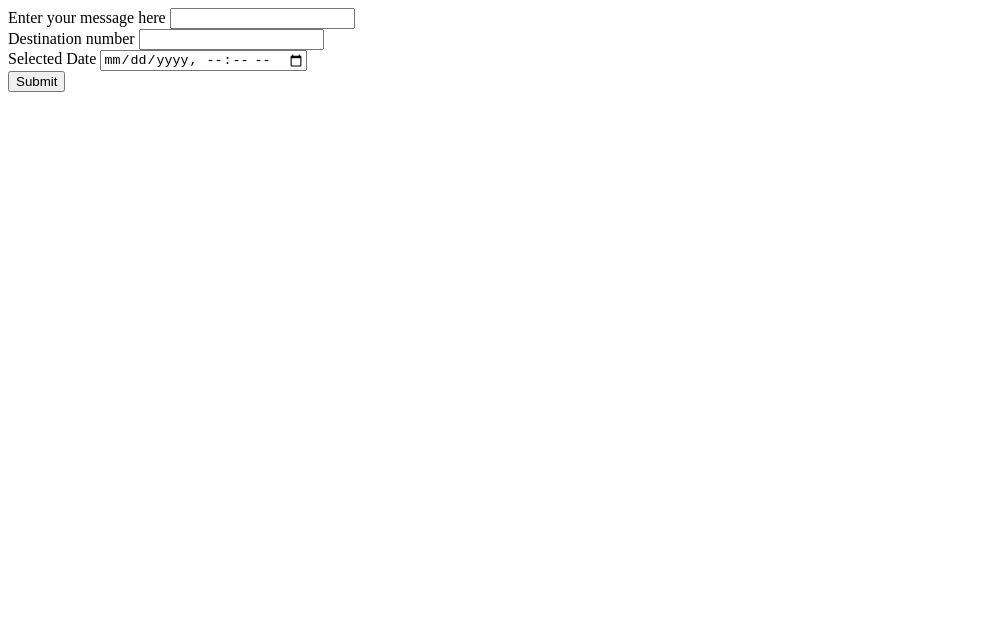
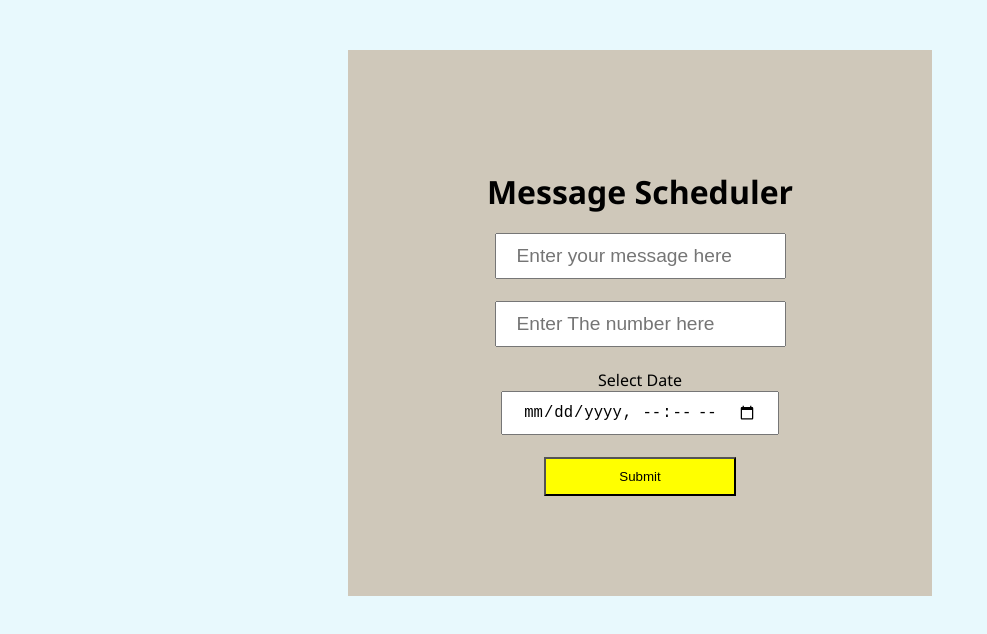
Before and after one commit to bipey/Message-scheduler, a website: page front.html in a window 1280 px wide. Shown: the whole page, without its empty margins (0-987 px from the left). Drawn offline with Linux system fonts and the light colour scheme.

Commit message:
Add files via upload
Enhanced the UI

```diff
--- /dev/null
+++ b/front.css
@@ -0,0 +1,40 @@
+*{
+    margin: 0;
+    padding: 0;
+}
+body{
+    background-color: rgb(232, 249, 253);
+    font-family: 'Segoe UI', Tahoma, Geneva, Verdana, sans-serif;
+
+}
+.formInp{
+    display: flex;
+    flex-direction: column;
+    width: 30%;
+    margin: 50px auto;
+    justify-content: center;
+    align-items: center;
+    padding: 100px;
+    color: black;
+    font: 900;
+    background: rgb(207, 200, 186);
+}
+.inp{
+    color: black;
+    padding: 10px 20px;
+    font-size: larger;
+}
+#subBtn{
+    padding: 10px 30px;
+    background: yellow;
+    font: bolder;
+    cursor: pointer;
+    width: 50%;
+}
+input::-webkit-inner-spin-button {
+    -webkit-appearance: none;
+    margin: 0;
+  }
+  h1{
+    padding: 20px 0px;
+  }
--- a/front.html
+++ b/front.html
@@ -3,15 +3,21 @@
 <head>
     <meta charset="UTF-8">
     <meta name="viewport" content="width=device-width, initial-scale=1.0">
+    <link rel="stylesheet" href="front.css">
     <title>Document</title>
 </head>
 <body>
   <form action="/" method="POST" enctype="application/x-www-form-urlencoded" onsubmit="return validateForm()">
-        Enter your message here <input type="text" name="message" id=""><br>
-        Destination number <input type="number" name="num" id="destination_number" required pattern="(97|98)\d{8}"><br>
-        Selected Date <input type="datetime-local" name="getDate" id="getdate"><br>
+
+        <div class="formInp">
+          <h1>Message Scheduler</h1>
+          <input type="text" name="message" id="" class="inp" placeholder="Enter your message here"><br>
+        <input type="number" name="num" id="destination_number" class="inp" required pattern="(97|98)\d{8}" placeholder="Enter The number here"><br>
+        Select Date <input type="datetime-local" name="getDate" id="getdate" class="inp"><br>
+
 
         <input type="submit" name="" id="subBtn">
+      </div>
 
     </body>
     </form>
```
